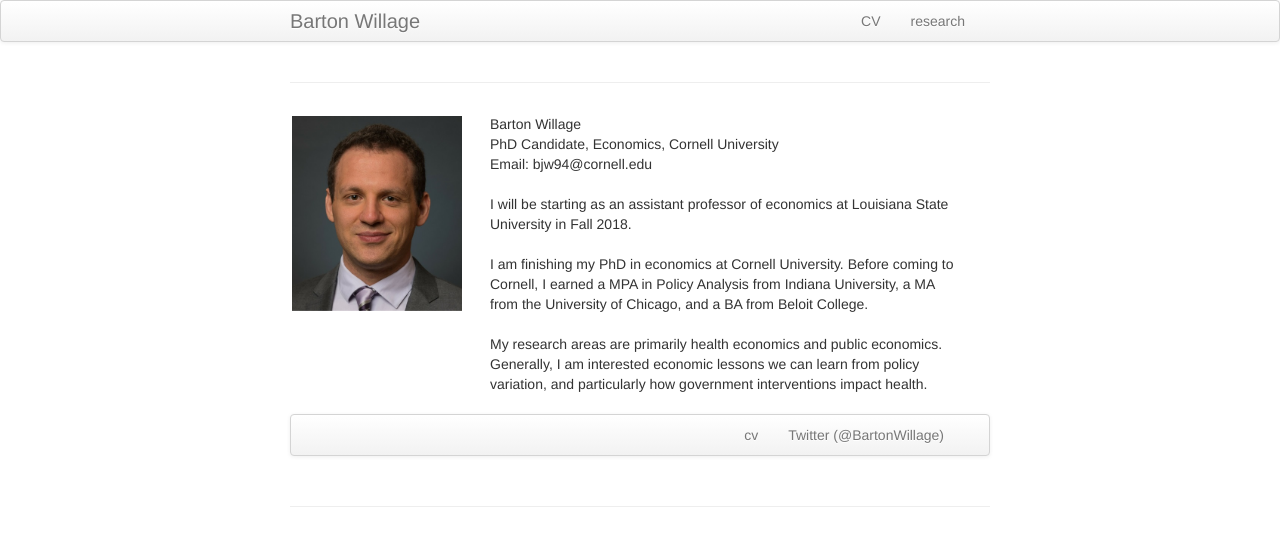
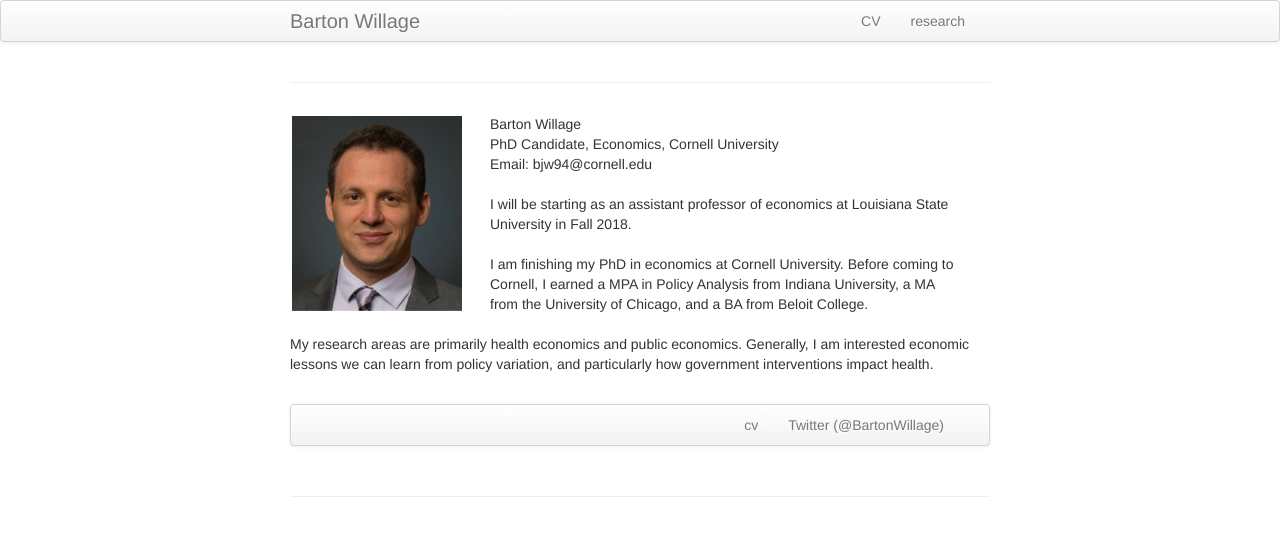
Before and after one commit to bjwillage/bjwillage.github.io, a Jekyll site: the page built from index.md, in a window 1280 px wide. Shown: the top 546 px of the page. Built offline with Jekyll 4.4.1, drawn with Linux system fonts in a browser that asks for light colours.

```diff
--- a/index.md
+++ b/index.md
@@ -32,10 +32,11 @@ keywords:
         I am finishing my PhD in economics at Cornell University. Before coming to Cornell, I earned a MPA in Policy Analysis from Indiana University, a MA from the University of Chicago, and a BA from Beloit College. <br>
 
             </div>
-        <br>My research areas are primarily health economics and public economics. Generally, I am interested economic lessons we can learn from policy variation, and particularly how government interventions impact health.<br><br>
         </div>
     </div>
 </div>
+
+<br>My research areas are primarily health economics and public economics. Generally, I am interested economic lessons we can learn from policy variation, and particularly how government interventions impact health.<br><br>
 
 <div class="navbar">
   <div class="navbar-inner">
```
